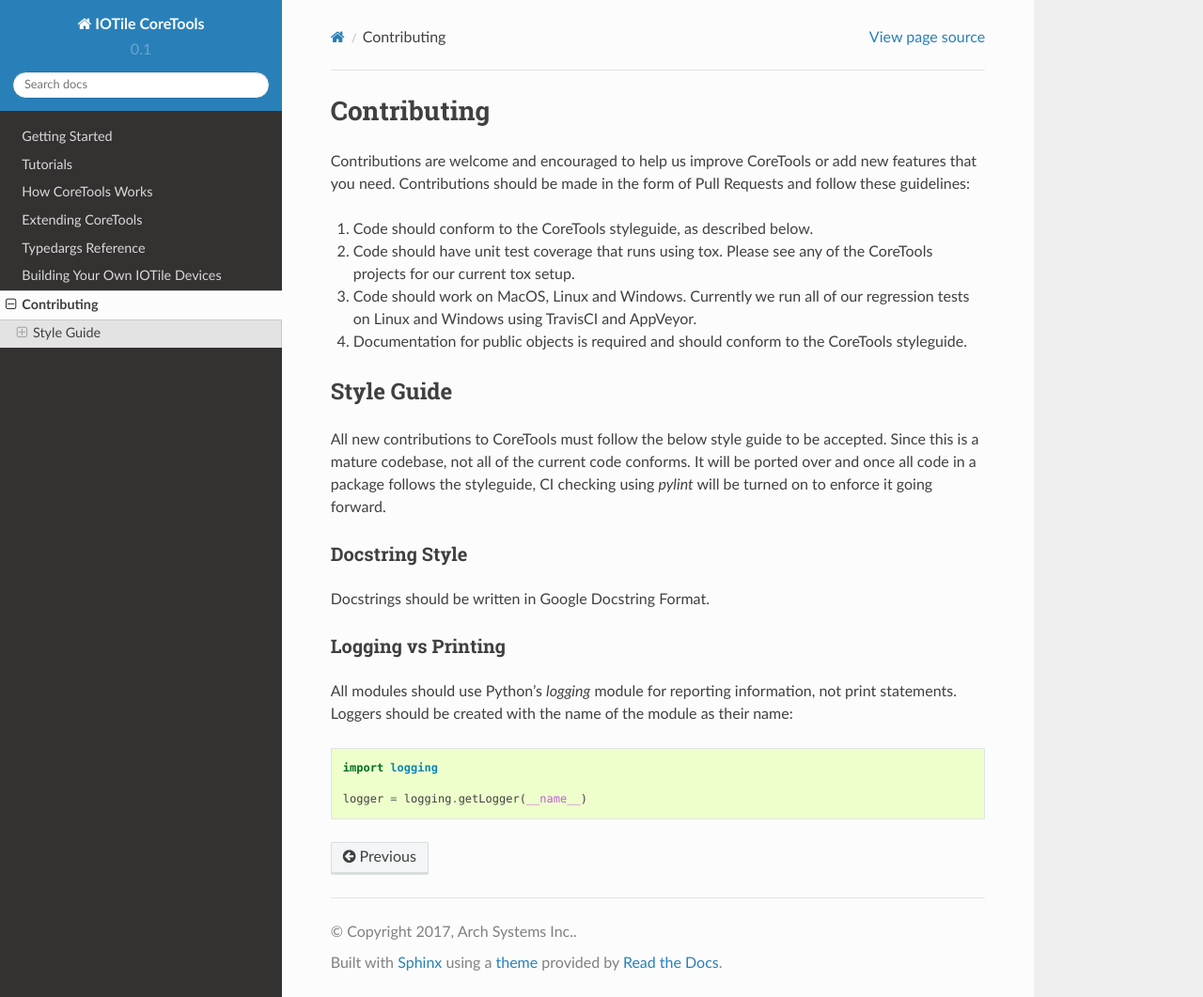
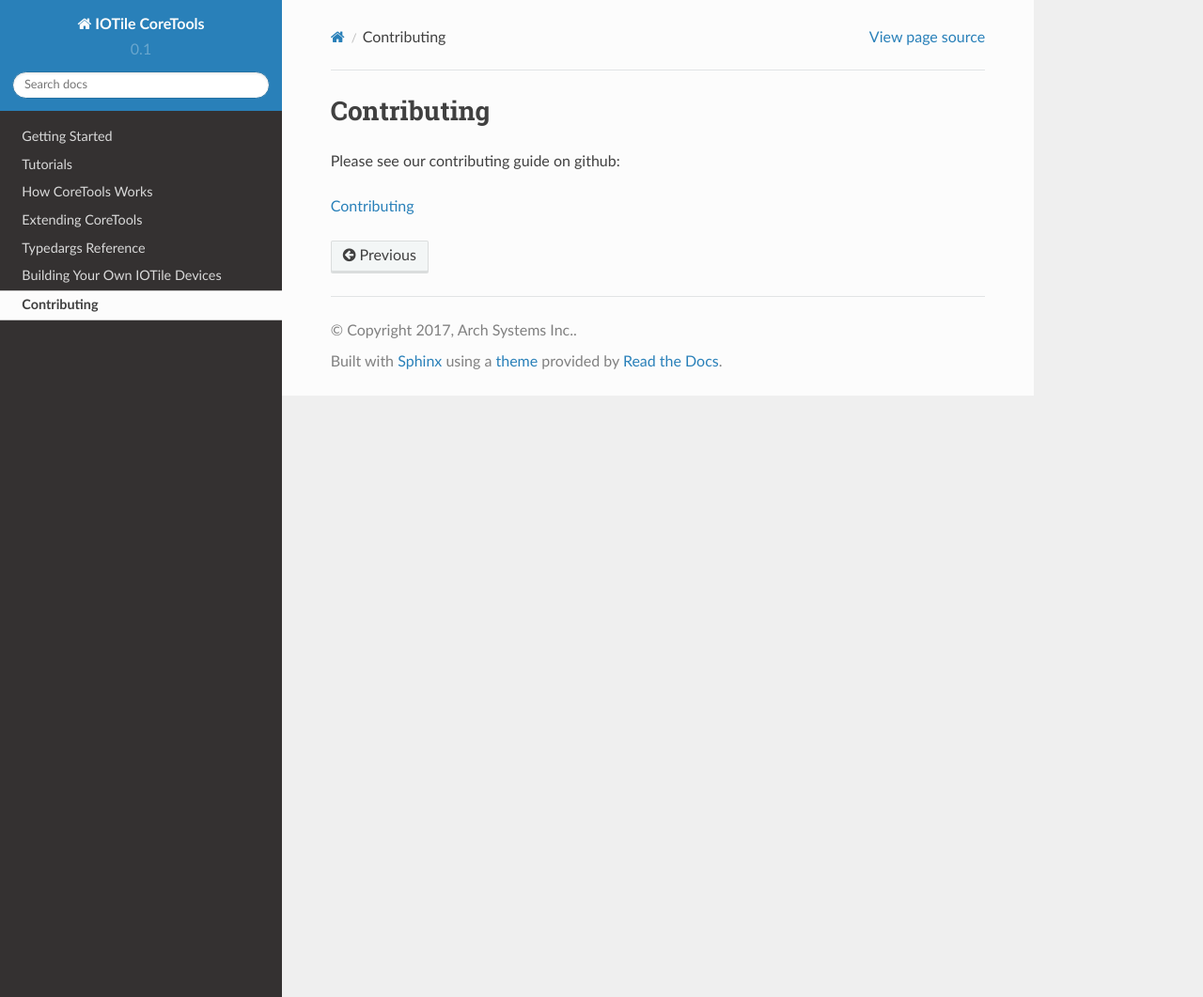
Before and after one commit to iotile/coretools, a Sphinx documentation site: the page built from doc/source/contributing.rst, in a window 1280 px wide and 1061 px high. Shown: the whole window at 94% size. Built offline with Sphinx 7.4.7 and the Read the Docs theme 2.0.0, drawn with Linux system fonts in a browser that asks for light colours.

```diff
--- a/doc/source/contributing.rst
+++ b/doc/source/contributing.rst
@@ -1,40 +1,7 @@
 Contributing
 ============
 
-Contributions are welcome and encouraged to help us improve CoreTools or add
-new features that you need.  Contributions should be made in the form of
-Pull Requests and follow these guidelines:
+Please see our contributing guide on github:
 
-1. Code should conform to the CoreTools styleguide, as described below.
-2. Code should have unit test coverage that runs using tox.  Please see
-   any of the CoreTools projects for our current tox setup.
-3. Code should work on MacOS, Linux and Windows.  Currently we run all
-   of our regression tests on Linux and Windows using TravisCI and
-   AppVeyor.
-4. Documentation for public objects is required and should conform to
-   the CoreTools styleguide.
 
-Style Guide
------------
-
-All new contributions to CoreTools must follow the below style guide to
-be accepted.  Since this is a mature codebase, not all of the current code
-conforms.  It will be ported over and once all code in a package follows
-the styleguide, CI checking using `pylint` will be turned on to enforce it
-going forward.
-
-Docstring Style
-###############
-
-Docstrings should be written in Google Docstring Format.
-
-Logging vs Printing
-###################
-
-All modules should use Python's `logging` module for reporting information,
-not print statements.  Loggers should be created with the name of the module
-as their name::
-
-	import logging
-
-	logger = logging.getLogger(__name__)
+`Contributing <https://github.com/iotile/coretools/blob/master/CONTRIBUTING.md>`_
```
Also changed, not shown: CONTRIBUTING.md (added, +127 -0 lines), README.md (+6 -0 lines).
